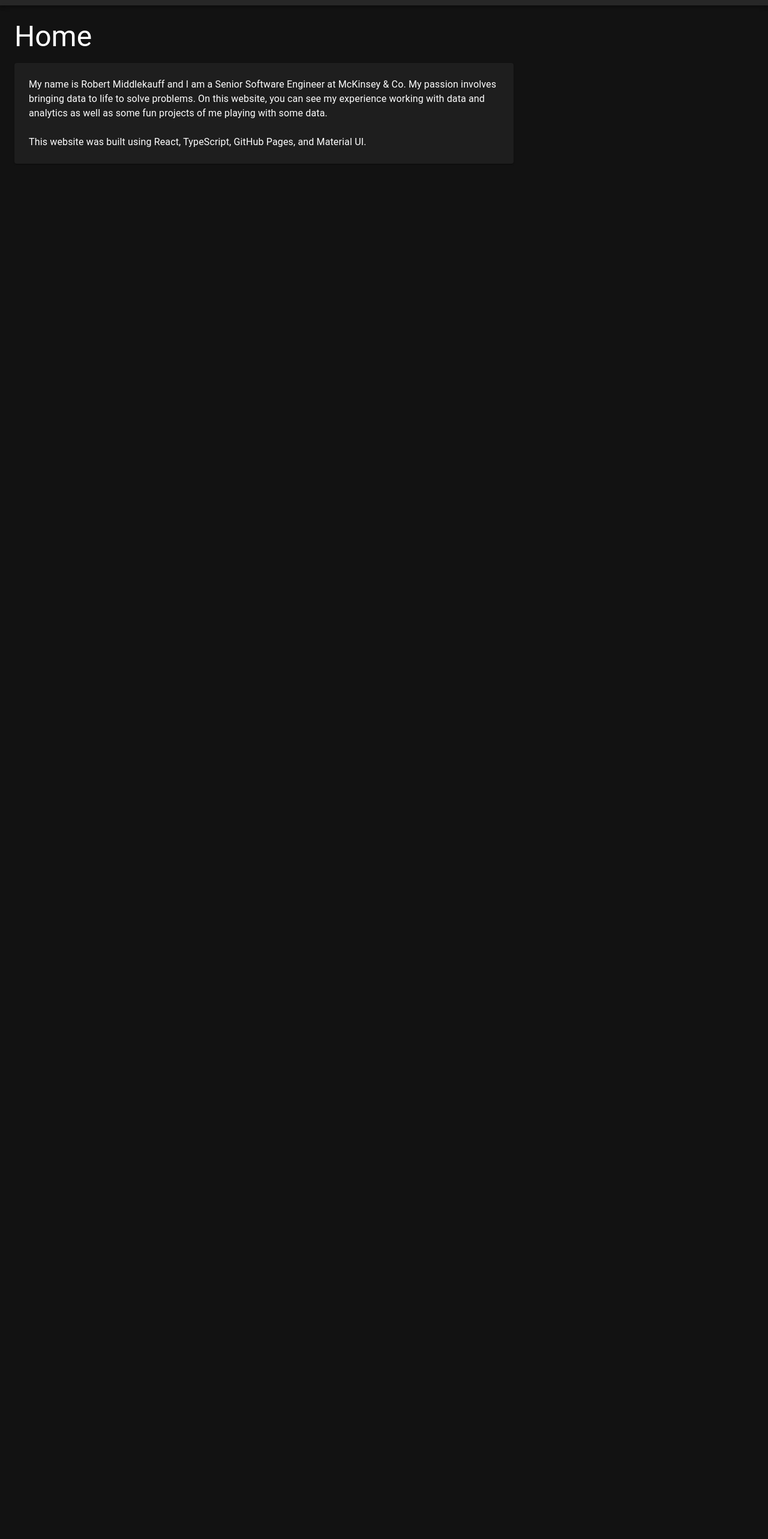
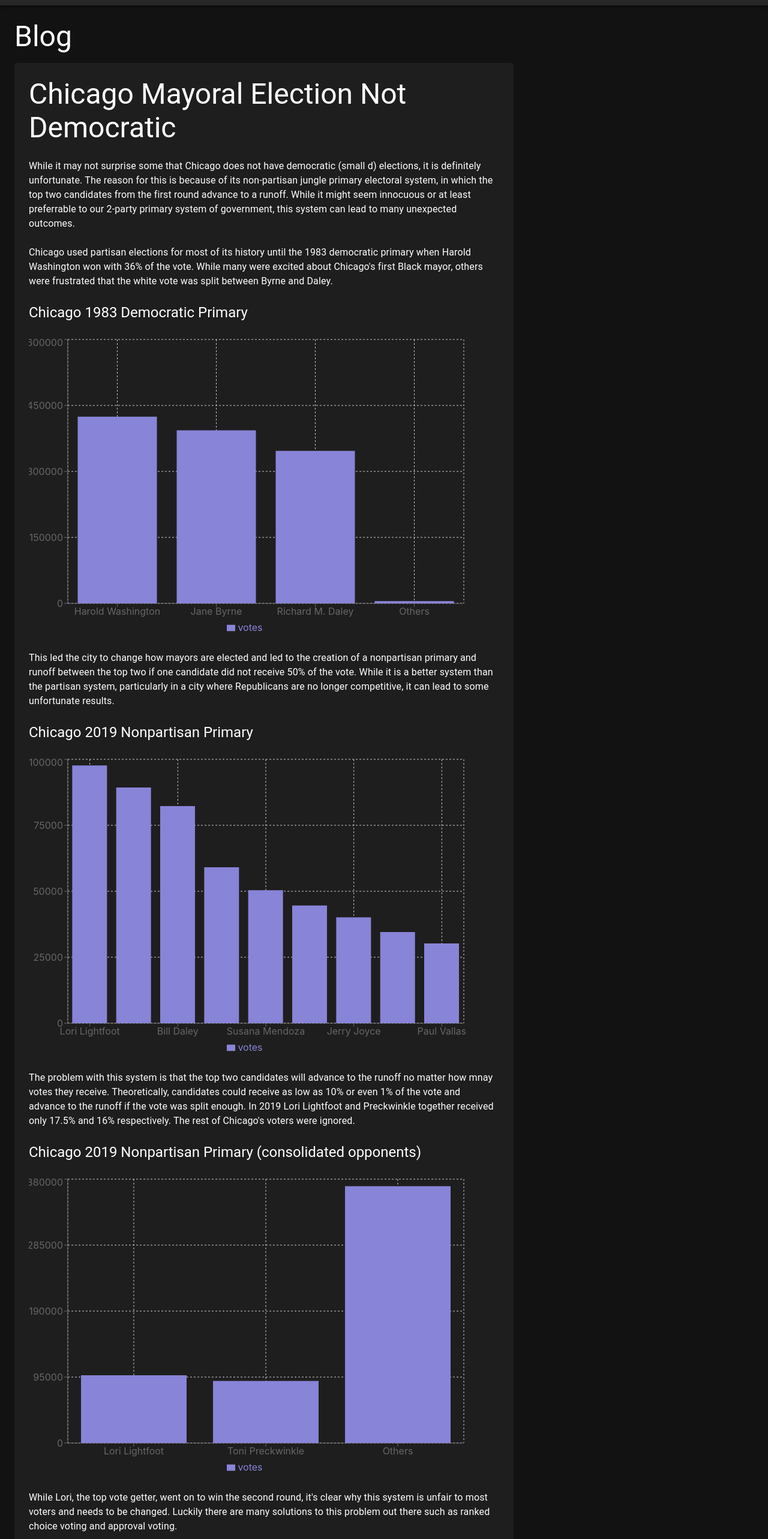
Before and after one commit to robertmiddlekauff/robertmiddlekauff.github.io, a React (Create React App) app in the folder my-app/: page /blog in a window 1280 px wide. Shown: the part 60-2626 px from the top of the page at 60% size. Before the commit the page ends 800 px from the top, so only its background shows below. Built offline with nearby package versions, Linux system fonts and the light colour scheme.

Commit message:
add first blog post

```diff
--- a/my-app/package.json
+++ b/my-app/package.json
@@ -17,7 +17,8 @@
     "react": "^18.2.0",
     "react-dom": "^18.2.0",
     "react-router-dom": "^6.8.0",
-    "react-scripts": "5.0.1",
+    "react-scripts": "^2.1.3",
+    "recharts": "^2.3.2",
     "typescript": "^4.9.4",
     "web-vitals": "^2.1.4"
   },
--- a/my-app/src/App.tsx
+++ b/my-app/src/App.tsx
@@ -5,6 +5,7 @@ import NavBar from './components/NavBar';
 import Home from './components/Home';
 import About from './components/About';
 import { createTheme, ThemeProvider } from '@mui/material';
+import Blog from './components/Blog';
 
 function App() {
 
@@ -22,6 +23,7 @@ function App() {
     <Routes>
       <Route path='/*' element={<Home />} />
       <Route path='/about' element={<About />} />
+      <Route path='/blog' element={<Blog />} />
     </Routes>
     </ThemeProvider>
     </BrowserRouter>
--- /dev/null
+++ b/my-app/src/components/Blog.tsx
@@ -0,0 +1,20 @@
+import React from 'react';
+import ChicagoMayor from './posts/ChicagoMayor';
+import { Card, Unstable_Grid2 as UNSTABLE_GRID2, Typography, Paper } from '@mui/material';
+
+const Blog = () => {
+    const posts = [ChicagoMayor]
+
+    return (
+        <UNSTABLE_GRID2 container spacing={2} sx={{ ml: 2, mt: 2}}>
+        <UNSTABLE_GRID2 xs={8}><Paper elevation={0}><Typography variant='h3'>Blog</Typography></Paper></UNSTABLE_GRID2>
+        <UNSTABLE_GRID2 xs={8}>
+            <Card>
+<ChicagoMayor />
+        </Card>
+        </UNSTABLE_GRID2>
+        </UNSTABLE_GRID2>
+    )
+}
+
+export default Blog;
--- a/my-app/src/components/NavBar.tsx
+++ b/my-app/src/components/NavBar.tsx
@@ -4,7 +4,7 @@ import { NavLink } from 'react-router-dom';
 
 const NavBar = () => {
 
-	const pages=[{title: "Home", route: "/"}, {title: "Resume", route: '/about'}]
+	const pages=[{title: "Home", route: "/"}, {title: "Resume", route: '/about'}, {title: 'Blog', route: '/blog'}]
 
     return(
 		<AppBar position="static">
--- /dev/null
+++ b/my-app/src/components/dataViz/BarChartFactory.tsx
@@ -0,0 +1,31 @@
+import { Box } from '@mui/material';
+import React from 'react';
+import { Bar, BarChart, CartesianGrid, Legend, Tooltip, XAxis, YAxis } from "recharts"
+
+const CustomTooltip = ({ active, payload, label }: {active?: boolean, payload?: any, label?: string}) => {
+    if (active && payload && payload.length) {
+      return (
+          <Box sx={{backgroundColor: 'black', p: 3}}>
+              <div>{`${label} : ${payload[0].value}`}</div>
+          </Box>
+      );
+    }
+
+    return null;
+  };
+
+const BarChartFactory = ({data}: {data: {name: string; votes: number;}[]}) => {
+return (
+
+    <BarChart width={730} height={500} data={data}>
+<CartesianGrid strokeDasharray="3 3" />
+<XAxis dataKey="name" />
+<YAxis />
+<Tooltip content={<CustomTooltip />}/>
+<Legend />
+<Bar dataKey="votes" fill="#8884d8" />
+</BarChart>
+        )
+}
+
+export default BarChartFactory;
--- /dev/null
+++ b/my-app/src/components/posts/ChicagoMayor.tsx
@@ -0,0 +1,65 @@
+
+import React from 'react';
+import { Box, Typography } from "@mui/material";
+import BarChartFactory from '../dataViz/BarChartFactory';
+
+const ChicagoMayor = () => {
+    const firstRound = [
+        {name: 'Lori Lightfoot', votes: 97667},
+        {name: 'Toni Preckwinkle', votes: 89343},
+        {name: 'Bill Daley', votes: 82294},
+        {name: 'Willie Wilson', votes: 59072},
+        {name: 'Susana Mendoza', votes: 50373},
+        {name: 'Amara Enyia', votes: 44589},
+        {name: 'Jerry Joyce', votes: 40099},
+        {name: 'Gery Chico', votes: 34521},
+        {name: 'Paul Vallas', votes: 30236}
+    ]
+
+    const firstRoundTopTwo = [
+        {name: 'Lori Lightfoot', votes: 97667},
+        {name: 'Toni Preckwinkle', votes: 89343},
+        {name: 'Others', votes: 369834}
+    ]
+
+    const electionPrimary1983 = [
+        {name: 'Harold Washington', votes: 424324},
+        {name: 'Jane Byrne', votes: 393500},
+        {name: 'Richard M. Daley', votes: 346835},
+        {name: 'Others', votes: 5064}
+    ]
+
+
+
+    return (
+        <Box sx={{m: 3}}>
+        <Typography variant='h3'>Chicago Mayoral Election Not Democratic</Typography>
+        <Typography variant='body1' sx={{mt: 3}}>While it may not surprise some that Chicago does not have democratic (small d) elections, it is definitely unfortunate. The reason for this is because of its
+            non-partisan jungle primary electoral system, in which the top two candidates from the first round advance to a runoff. While it might seem innocuous or at least preferrable
+            to our 2-party primary system of government, this system can lead to many unexpected outcomes.
+        </Typography>
+        <Typography variant='body1' sx={{mt: 3}}>Chicago used partisan elections for most of its history until the 1983 democratic primary when Harold Washington won with 36% of the vote. While many
+        were excited about Chicago's first Black mayor, others were frustrated that the white vote was split between Byrne and Daley.
+        </Typography>
+        <Typography variant='h5' sx={{mt: 3, mb: 3}}>Chicago 1983 Democratic Primary</Typography>
+        <BarChartFactory data={electionPrimary1983} />
+        <Typography variant='body1' sx={{mt: 3}}>This led the city to change how mayors are elected and led to the creation of a nonpartisan primary and runoff between the top two if one candidate
+        did not receive 50% of the vote. While it is a better system than the partisan system, particularly in a city where Republicans are no longer competitive, it can lead to some unfortunate results.
+        </Typography>
+        <Typography variant='h5' sx={{mt:3, mb: 3}}>Chicago 2019 Nonpartisan Primary</Typography>
+        <BarChartFactory data={firstRound} />
+        <Typography variant='body1' sx={{mt: 3}}>The problem with this system is that the top two candidates will advance to the runoff no matter how mnay votes they receive. Theoretically, candidates could
+        receive as low as 10% or even 1% of the vote and advance to the runoff if the vote was split enough. In 2019 Lori Lightfoot and Preckwinkle together received only 17.5% and 16% respectively. The rest
+        of Chicago's voters were ignored.
+        </Typography>
+        <Typography variant='h5' sx={{mt:3, mb: 3}}>Chicago 2019 Nonpartisan Primary (consolidated opponents)</Typography>
+        <BarChartFactory data={firstRoundTopTwo} />
+        <Typography variant='body1' sx={{mt: 3}}>While Lori, the top vote getter, went on to win the second round, it's clear why this system is unfair to most voters and needs to be changed.
+        Luckily there are many solutions to this problem out there such as ranked choice voting and approval voting.
+        </Typography>
+        </Box>
+    )
+
+}
+
+export default ChicagoMayor
--- a/my-app/tsconfig.json
+++ b/my-app/tsconfig.json
@@ -18,7 +18,7 @@
     "resolveJsonModule": true,
     "isolatedModules": true,
     "noEmit": true,
-    "jsx": "react-jsx"
+    "jsx": "preserve"
   },
   "include": [
     "src"
```
Also changed, not shown: 1 other file (tests, documents, lock files or other folders).
